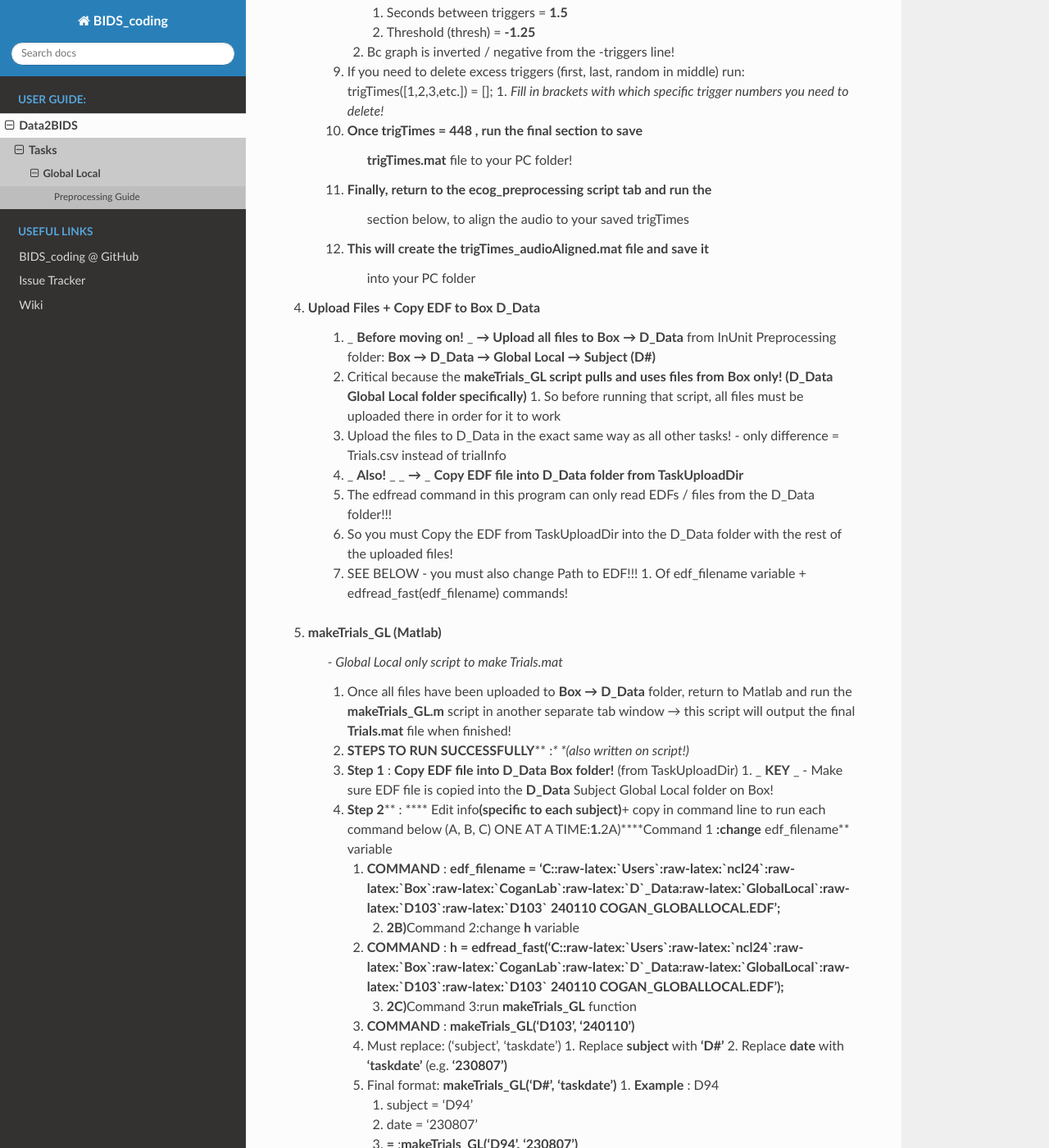
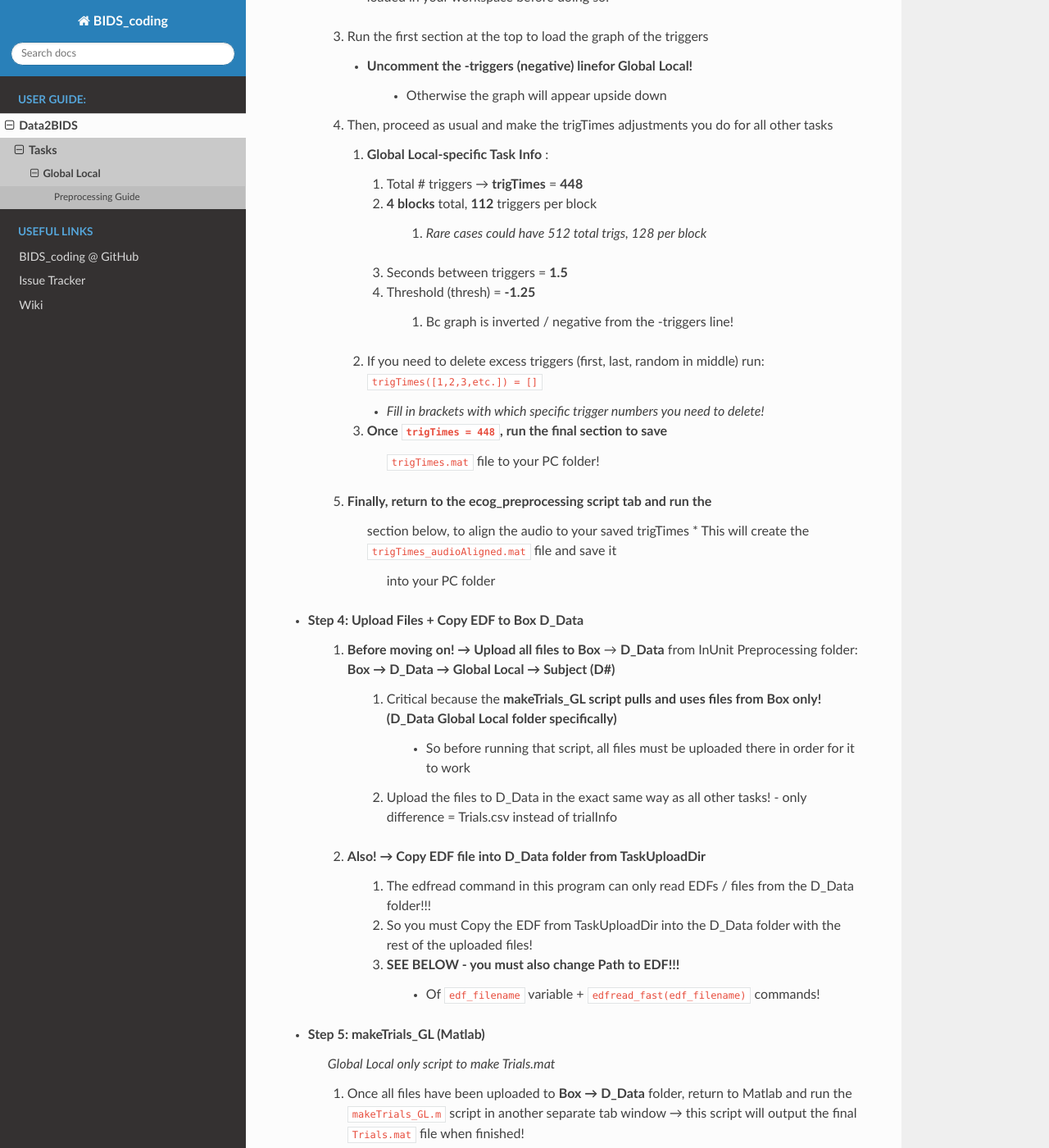
Before and after one commit to coganlab/BIDS_coding, a Sphinx documentation site: the page built from docs/GlobalLocal/index.rst, in a window 1280 px wide and 1400 px high, scrolled down 1832 px. Shown: the whole window at 82% size. Built offline with Sphinx 7.4.7 and the Read the Docs theme 2.0.0, drawn with Linux system fonts in a browser that asks for light colours; some of the changed text lies outside the part shown.

Commit message:
guide syntax changes

```diff
--- a/docs/GlobalLocal/index.rst
+++ b/docs/GlobalLocal/index.rst
@@ -5,7 +5,7 @@ Preprocessing Guide
 -------------------
 ecog_preprocessing (Mat) → makeTrials_GL (Mat) → BIDS_coding (WSL)
 
-#. **Download data files (Box)**
+* **Step 1: Download data files (Box)**
 
     #. **Go to Box → ECoG_Task_Data → Cogan_Task_Data** and locate the
        *Subject (D#) folder → Global Local task folder → All blocks*
@@ -14,179 +14,172 @@ ecog_preprocessing (Mat) → makeTrials_GL (Mat) → BIDS_coding (WSL)
     #. Then **Copy + Paste** files into **Local PC** folder in
        **CoganLabNL** → **InUnit Preprocessing** → **Subject (D#) → Global
        Local → All blocks**
-    #. \_ **KEY** \_: locate the Excel csv file titled:
-       **GL_MainTask_Data_D#_taskdate**
-    #. **RENAME** **this file to**" **Trials**"
-    #. **EDF file** : *2 options - Download (local PC) or Box Drive (no
-       download)*
-    #. **Download** : from **TaskUploadDir** 1. **Box →**\ \*\*
-       TaskUploadDir **→** Download*\* → move to same local PC Global Local
-       folder
+    #. **KEY**: locate the Excel csv file titled:
+       ``GL_MainTask_Data_D#_taskdate``
+    #. **RENAME this file to** ``Trials``
+    #. **EDF file** :
+        *2 options - Download (local PC) or Box Drive (no download)*
+        #. **Download** : from **TaskUploadDir**
+            **Box → TaskUploadDir → Download** → move to same local PC Global Local folder (Only if you want to download!)
 
-       * Only if you want to download!
+        #. **Box Drive** : No download, will use Box Drive path in ``edf_filename``
+           variable instead of local PC path → **See Step 2!**
 
-    #. **Box Drive** : No download, will use Box Drive path in edf_filename
-       variable instead of local PC path → \_ **See Step 2!** \_
-
-#. **ecog_preprocessing(Matlab)**
-    *-general preprocessing script*
+* **Step 2: ecog_preprocessing(Matlab)**
+    *general preprocessing script*
 
     #.  Once your files are downloaded and Trials is renamed, open Matlab
-        and run the **ecog_preprocessing** script *(used for all tasks
-        preprocessing)*
-    #.  Start the same as all other tasks → create a new **Case** for the
+        and run the **ecog_preprocessing** script *(used for all tasks preprocessing)*
+    #.  Start the same as all other tasks → create a new ``Case` for the
         task (Global Local = **009** ),
     #.  Fill in all of the case variable information accordingly: **see differences!**
-    #.  **KEY 1** - for **Global Local only**,
-        the **ptb_trialInfo variable** is commented out! → put a **\%**
-        (percentage sign) in front! This is because we do not need
-        to get trialInfo – it is replaced by the **Trials** excel sheet we
-        renamed in Step 1.
-    #.  **KEY 2** - **edf_filename** variable (path) will
-        change depending on if you downloaded the EDF above from Box, or if
-        you are uploading it directly from Box Drive:
-        * **Downloaded EDF** path to InUnit Preprocessing (PC):
-            .. code-block:: bash
-                C:\Users\ncl24\Desktop\CoganLabNL\InUnit Preprocessing\D81\Lexical Delay\D# DATE COGAN_TASKNAME.EDF
-        * **Box Drive EDF** path to TaskUploadDir (Box):
-            .. code-block:: bash
-                C:\Users\ncl24\Box\CoganLab\ECoG_Task_Data\TaskUploadDir\D# DATE COGAN_TASKNAME.EDF
+
+        #.  **KEY 1** - for **Global Local only**,
+            the ``ptb_trialInfo`` is commented out! → put a ``%``
+            (percentage sign) in front! This is because we do not need
+            to get trialInfo – it is replaced by the **Trials** excel sheet we
+            renamed in Step 1.
+        #.  **KEY 2** - ``edf_filename`` variable (path) will
+            change depending on if you downloaded the EDF above from Box, or if
+            you are uploading it directly from Box Drive:
+            #. **Downloaded EDF** path to InUnit Preprocessing (PC): ``C:\Users\ncl24\Desktop\CoganLabNL\InUnit Preprocessing\D81\Lexical Delay\D# DATE COGAN_TASKNAME.EDF``
+            #. **Box Drive EDF** path to TaskUploadDir (Box): ``C:\Users\ncl24\Box\CoganLab\ECoG_Task_Data\TaskUploadDir\D# DATE COGAN_TASKNAME.EDF``
 
     #.  Once all variables are filled out, **highlight + run (F9)** to load
         into your workspace
     #.  Ignore the trialInfo section (don’t need trialInfo) → Go straight to
         the **edfread + labels** section & run!
-    #.  This will read the EDF file to create your **labels** variable
+    #.  This will read the EDF file to create your ``labels`` variable
     #.  Then, run the following **extract trigger + mic channel** section
-    #. This will create your **trigger** & **mic** variables, as well as
-        save them as **trigger.mat** & **mic.mat** files in your task
+    #.  This will create your ``trigger`` & ``mic`` variables, as well as
+        save them as ``trigger.mat`` & ``mic.mat`` files in your task
         folder.
-    #. Finally, run the **.ieeg.dat + experiment** file section, that will
-        save the **experiment.mat** & **.ieeg.dat** files in your task
+    #.  Finally, run the **.ieeg.dat + experiment** file section, that will
+        save the ``experiment.mat`` & ``.ieeg.dat`` files in your task
         folder
-    #. As well as create the folders **mat** & **taskdate** *(e.g.* \_
-        **230807** \__)\_ 1. Move the **experiment** file into the **mat**
-        folder 2. At the end of Step 5, the **Trials.mat** file will
-        automatically save under the **taskdate (230807) → mat** folder on
-        Box!
+    #. As well as create the folders **mat** & **taskdate** *(e.g.**230807**)*
 
-#. **MaketrigTimes (Matlab)**
-    *- trigTimes + trigTimes_audioAligned files*
+        #. Move the **experiment** file into the **mat** folder
+        #. At the end of Step 5, the **Trials.mat** file will automatically save under the **taskdate (230807) → mat** folder on Box!
+
+* **Step 3: MaketrigTimes (Matlab)**
+    *trigTimes + trigTimes_audioAligned files*
 
     #.  When you reach the **maketrigtimes** section, you will open the
-        **maketrigtimes.m** script and run it in a separate window next to
+        ``maketrigtimes.m`` script and run it in a separate window next to
         ecog_preprocessing.
     #.  *In order to run maketrigtimes successfully, you will need to have*:
-    #.  The **trigger** variable already loaded in your workspace 1. Should
-        already be there if going straight from running ecog_preprocessing –
-        but if not, double-click on trigger saved in folder
-    #.  Already run **edfread_fast** 1. If not, go back and run this in
-        ecog_preprocessing & make sure that your edf_filename variable (path
-        to EDF) from the case variables is loaded in your workspace before
-        doing so.
+
+        #.  The **trigger** variable already loaded in your workspace
+            * Should already be there if going straight from running ecog_preprocessing –
+            but if not, double-click on trigger saved in folder
+        #.  Already run ``edfread_fast``
+            * If not, go back and run this in
+            ecog_preprocessing & make sure that your ``edf_filename`` variable (path
+            to EDF) from the case variables is loaded in your workspace before
+            doing so.
     #.  Run the first section at the top to load the graph of the triggers
-    #.  **Uncomment the -triggers (negative) linefor Global Local!** 1.
-        Otherwise the graph will appear upside down
+
+        * **Uncomment the -triggers (negative) linefor Global Local!**
+
+            * Otherwise the graph will appear upside down
     #.  Then, proceed as usual and make the trigTimes adjustments you do for
         all other tasks
-    #.  **Global Local-specific Task Info** : 1. Total # triggers →
-        **trigTimes** = **448** 2. **4**\ \*\* blocks **total,** 112*\*
-        triggers per block
 
-        #. *Rare cases could have 512 total trigs, 128 per block*
+        #.  **Global Local-specific Task Info** :
 
-           #. Seconds between triggers = **1.5**
-           #. Threshold (thresh) = **-1.25**
+            #. Total # triggers → **trigTimes** = **448**
+            #. **4 blocks** total, **112** triggers per block
 
-        #. Bc graph is inverted / negative from the -triggers line!
+                #. *Rare cases could have 512 total trigs, 128 per block*
 
-    #.  If you need to delete excess triggers (first, last, random in
-        middle) run: trigTimes([1,2,3,etc.]) = []; 1. *Fill in brackets with
-        which specific trigger numbers you need to delete!*
-    #. Once **trigTimes = 448** , run the final section to save
-        **trigTimes.mat** file to your PC folder!
+            #. Seconds between triggers = **1.5**
+            #. Threshold (thresh) = **-1.25**
+
+                #. Bc graph is inverted / negative from the -triggers line!
+
+        #.  If you need to delete excess triggers (first, last, random in
+            middle) run: ``trigTimes([1,2,3,etc.]) = []``
+
+            * *Fill in brackets with which specific trigger numbers you need to delete!*
+        #. Once ``trigTimes = 448``, run the final section to save
+            ``trigTimes.mat`` file to your PC folder!
     #. Finally, return to the **ecog_preprocessing** script tab and run the
         section below, to align the audio to your saved trigTimes
-    #. This will create the **trigTimes_audioAligned.mat** file and save it
-        into your PC folder
+        * This will create the ``trigTimes_audioAligned.mat`` file and save it
+            into your PC folder
 
-#. **Upload Files + Copy EDF to Box D_Data**
+* **Step 4: Upload Files + Copy EDF to Box D_Data**
 
-    #. \_ **Before moving on!** \_ **→ Upload all files to** **Box** **→
-       D_Data** from InUnit Preprocessing folder: **Box → D_Data → Global
-       Local → Subject (D#)**
-    #. Critical because the **makeTrials_GL script pulls and uses files
-       from** **Box only! (D_Data Global Local folder specifically)** 1. So
-       before running that script, all files must be uploaded there in order
-       for it to work
-    #. Upload the files to D_Data in the exact same way as all other tasks!
-       - only difference = Trials.csv instead of trialInfo
-    #. \_ **Also!** \_ \_ **→** \_ **Copy EDF file into D_Data folder from
-       TaskUploadDir**
-    #. The edfread command in this program can only read EDFs / files from
-       the D_Data folder!!!
-    #. So you must Copy the EDF from TaskUploadDir into the D_Data folder
-       with the rest of the uploaded files!
-    #. SEE BELOW - you must also change Path to EDF!!! 1. Of edf_filename
-       variable + edfread_fast(edf_filename) commands!
+    #. **Before moving on! → Upload all files to Box** → **D_Data** from InUnit Preprocessing folder: **Box → D_Data → Global Local → Subject (D#)**
 
-#. **makeTrials_GL (Matlab)**
-    *- Global Local only script to make Trials.mat*
+        #. Critical because the **makeTrials_GL script pulls and uses files from Box only! (D_Data Global Local folder specifically)**
+
+            * So before running that script, all files must be uploaded there in order for it to work
+        #. Upload the files to D_Data in the exact same way as all other tasks! - only difference = Trials.csv instead of trialInfo
+    #. **Also! → Copy EDF file into D_Data folder from TaskUploadDir**
+        #. The edfread command in this program can only read EDFs / files from
+           the D_Data folder!!!
+        #. So you must Copy the EDF from TaskUploadDir into the D_Data folder
+           with the rest of the uploaded files!
+        #. SEE BELOW - you must also change Path to EDF!!!
+            * Of ``edf_filename`` variable + ``edfread_fast(edf_filename)`` commands!
+
+* **Step 5: makeTrials_GL (Matlab)**
+    *Global Local only script to make Trials.mat*
 
     #. Once all files have been uploaded to **Box → D_Data** folder, return
-       to Matlab and run the **makeTrials_GL.m** script in another separate
-       tab window → this script will output the final **Trials.mat** file
+       to Matlab and run the ``makeTrials_GL.m`` script in another separate
+       tab window → this script will output the final ``Trials.mat`` file
        when finished!
-    #. **STEPS TO RUN SUCCESSFULLY**\ \*\* :*\* *(also written on script!)*
-    #. **Step 1** : **Copy EDF file into D_Data Box folder!** (from
-       TaskUploadDir) 1. \_ **KEY** \_ - Make sure EDF file is copied into
-       the **D_Data** Subject Global Local folder on Box!
-    #. **Step 2**\ \*\* : \***\* Edit info\ **(specific to each
-       subject)**\ + copy in command line to run each command below (A, B,
-       C) ONE AT A TIME:**1.**\ 2A)****Command 1 **:change** edf_filename*\*
-       variable
+    #. **STEPS TO RUN SUCCESSFULLY** *(also written on script!)*
 
-       #. **COMMAND** : **edf_filename =
-          ‘C::raw-latex:`\Users`:raw-latex:`\ncl24`:raw-latex:`\Box`:raw-latex:`\CoganLab`:raw-latex:`\D`\_Data:raw-latex:`\GlobalLocal`:raw-latex:`\D103`:raw-latex:`\D103`
-          240110 COGAN_GLOBALLOCAL.EDF’;**
+        * **Step 1** : **Copy EDF file into D_Data Box folder!** (from
+           TaskUploadDir)
 
-          2. **2B)**\ Command 2:change **h** variable
+            * **KEY** - Make sure EDF file is copied into the **D_Data** Subject Global Local folder on Box!
+        * **Step 2**: **Edit info** (specific to each subject) + **copy in command line to run each command below (A, B, C) ONE AT A TIME:**
 
-       #. **COMMAND** : **h =
-          edfread_fast(‘C::raw-latex:`\Users`:raw-latex:`\ncl24`:raw-latex:`\Box`:raw-latex:`\CoganLab`:raw-latex:`\D`\_Data:raw-latex:`\GlobalLocal`:raw-latex:`\D103`:raw-latex:`\D103`
-          240110 COGAN_GLOBALLOCAL.EDF’);**
+            * 2A) Command 1: change edf_filename variable
+                .. code-block:: matlab
+                    edf_filename = ‘C:\Users\ncl24\Box\CoganLab\D_Data\GlobalLocal\D103\240110 COGAN_GLOBALLOCAL.EDF’;
 
-          3. **2C)**\ Command 3:run **makeTrials_GL** function
+            * 2B) Command 2:  change h variable
+                .. code-block:: matlab
+                    h = edfread_fast(‘C:\Users\ncl24\Box\CoganLab\D_Data\GlobalLocal\D103\240110 COGAN_GLOBALLOCAL.EDF’);
 
-       #. **COMMAND** : **makeTrials_GL(‘D103’, ‘240110’)**
-       #. Must replace: (‘subject’, ‘taskdate’) 1. Replace **subject** with
-          **‘D#’** 2. Replace **date** with **‘taskdate’**
-          (e.g. **‘230807’)**
-       #. Final format: **makeTrials_GL(‘D#’, ‘taskdate’)** 1. **Example** :
-          D94
+            * 2C) Command 3: run makeTrials_GL function
+                .. code-block:: matlab
+                    makeTrials_GL(‘D103’, ‘240110’)
 
-          #. subject = ‘D94’
-          #. date = ‘230807’
-          #. **=** :**makeTrials_GL(‘D94’, ‘230807’)**
+           #. Must replace: (‘subject’, ‘taskdate’) 1. Replace **subject** with
+              **‘D#’** 2. Replace **date** with **‘taskdate’**
+              (e.g. **‘230807’)**
+           #. Final format: **makeTrials_GL(‘D#’, ‘taskdate’)** 1. **Example** :
+              D94
 
-       #. You **MUST add the single ‘quotations’** around each of the real
-          variables that you enter, in order for them to be registered as
-          the values for those variables! 4. *Once 2C is finished running,
-          you are done!*
+              #. subject = ‘D94’
+              #. date = ‘230807’
+              #. **=** :**makeTrials_GL(‘D94’, ‘230807’)**
 
-    #. **Final output** = **Trials.mat** (when 2C is done ^) 1.
-       **Trials.mat** file will automatically save under the **taskdate
-       (e.g. 230807) → matfolder on**\ \*\* Box \****!*\* 2. Example path to
-       locate Trials.mat file:
+           #. You **MUST add the single ‘quotations’** around each of the real
+              variables that you enter, in order for them to be registered as
+              the values for those variables! 4. *Once 2C is finished running,
+              you are done!*
 
-       * Box -> CoganLab -> D_Data -> GlobalLocal -> D103 (subj) -> 240110
-          (taskdate) -> mat -> Trials.mat
+        * **Final output** = **Trials.mat** (when 2C is done ^)
 
-    #. If you would like to save it in your local PC folder (InUnit
-       Preprocessing) as well, you can download the file from Box and copy
-       it there! – you don’t have to though.
+            #. **Trials.mat** file will automatically save under the **taskdate (e.g. 230807) → matfolder on**\ \*\* Box \****!*\*
+            #. Example path to locate Trials.mat file:
 
-#. **BIDS_coding (WSL → Visual Studio (VS) Code program)**
+           * Box -> CoganLab -> D_Data -> GlobalLocal -> D103 (subj) -> 240110
+              (taskdate) -> mat -> Trials.mat
+
+        * If you would like to save it in your local PC folder (InUnit
+           Preprocessing) as well, you can download the file from Box and copy
+           it there! – you don’t have to though.
+
+* **Step 6: BIDS_coding (WSL → Visual Studio (VS) Code program)**
     *- BIDS*
 
     #.  Open WSL
@@ -318,7 +311,7 @@ ecog_preprocessing (Mat) → makeTrials_GL (Mat) → BIDS_coding (WSL)
             it from **Share PC** folder on Desktop! → if not moved to share,
             can’t access on Windows
 
-#. **Upload sub-D00XX on Share folder to Box BIDS-1.1_GlobalLocal**
+* **Final Step: Upload sub-D00XX on Share folder to Box BIDS-1.1_GlobalLocal**
 
     * Copy **sub-D00XX** with all finalized BIDS file outputs from
        **Share** PCfolder into **Box → CoganLab → BIDS-1.1_GlobalLocal →
@@ -334,5 +327,5 @@ ecog_preprocessing (Mat) → makeTrials_GL (Mat) → BIDS_coding (WSL)
 .. |image5| image:: media/image6.png
 .. |image6| image:: media/image7.png
 .. |image7| image:: media/image8.png
-.. |image8| image:: media/image9.png
-.. |image9| image:: media/image10.png
+.. |image8| image:: media/image10.png
+.. |image9| image:: media/image9.png
```
